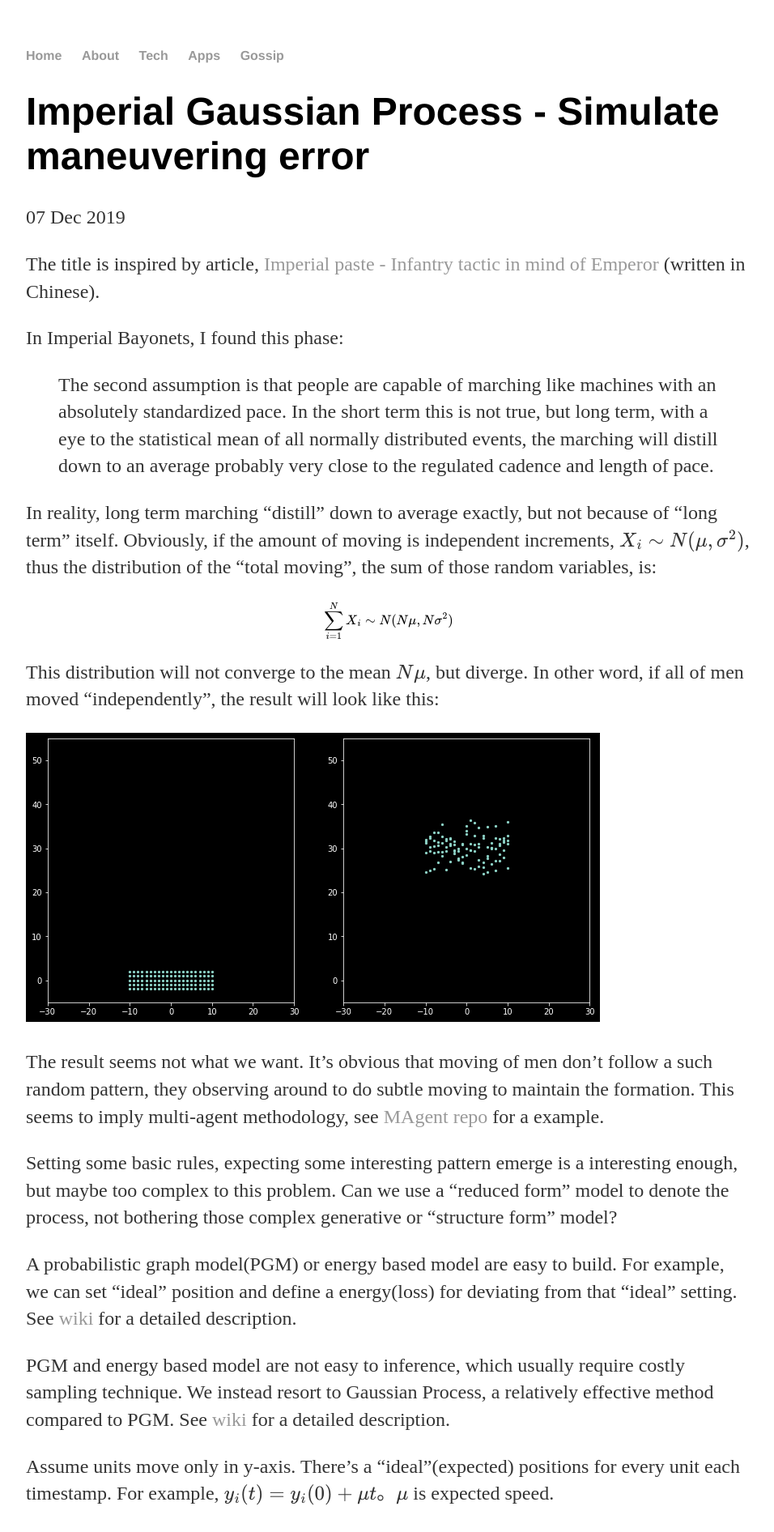
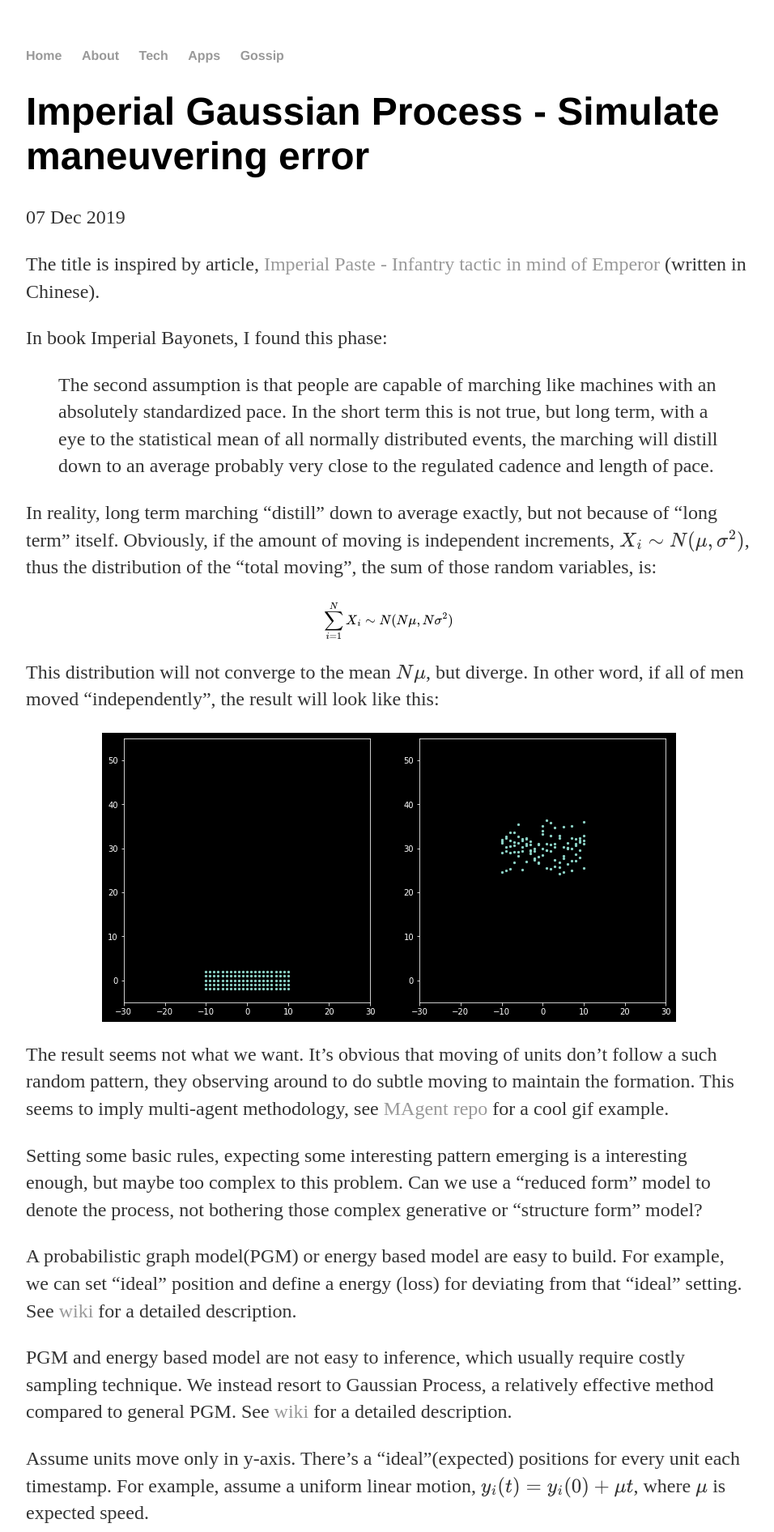
Before and after one commit to yiyuezhuo/blog, a Jekyll site: the page built from _posts/2019-12-7-emperor-gaussian-process.md, in a window 1280 px wide. Shown: the top 1892 px of the page at 81% size, without its empty margins (160-1116 px from the left). Built offline with Jekyll 4.4.1, drawn with Linux system fonts in a browser that asks for light colours; formulas are drawn with MathJax 3; some of the changed text lies outside the part shown.

```diff
--- a/_posts/2019-12-7-emperor-gaussian-process.md
+++ b/_posts/2019-12-7-emperor-gaussian-process.md
@@ -6,10 +6,10 @@ category: tech
 ---
 
 The title is inspired by article,
-[Imperial paste - Infantry tactic in mind of Emperor](https://zhuanlan.zhihu.com/p/84925508)
+[Imperial Paste - Infantry tactic in mind of Emperor](https://zhuanlan.zhihu.com/p/84925508)
 (written in Chinese).
 
-In Imperial Bayonets, I found this phase:
+In book Imperial Bayonets, I found this phase:
 
 > The second assumption is that people are capable of marching like machines with an absolutely standardized pace. In the short term this is not true, but long term, with a eye to the statistical mean of all normally distributed events, the marching will distill down to an average probably very close to the regulated cadence and length of pace.
 
@@ -26,24 +26,24 @@ In other word, if all of men moved "independently", the result will look like th
 
 ![basic]({{ site.baseurl }}/imgs/emperor-gaussian-process/basic.png)
 
-The result seems not what we want. It's obvious that moving of men don't follow a such random pattern, they observing around to do subtle moving to maintain the formation.
-This seems to imply multi-agent methodology, see [MAgent repo](https://github.com/geek-ai/MAgent) for a example.
+The result seems not what we want. It's obvious that moving of units don't follow a such random pattern, they observing around to do subtle moving to maintain the formation.
+This seems to imply multi-agent methodology, see [MAgent repo](https://github.com/geek-ai/MAgent) for a cool gif example.
 
-Setting some basic rules, expecting some interesting pattern emerge is a interesting enough,
+Setting some basic rules, expecting some interesting pattern emerging is a interesting enough,
 but maybe too complex to this problem. Can we use a "reduced form" model to denote the process,
 not bothering those complex generative or "structure form" model?
 
 A probabilistic graph model(PGM) or energy based model are easy to build. For example, we can set "ideal" position
-and define a energy(loss) for deviating from that "ideal" setting. See
+and define a energy (loss) for deviating from that "ideal" setting. See
 [wiki](https://en.wikipedia.org/wiki/Boltzmann_distribution)
 for a detailed description.
 
 PGM and energy based model are not easy to inference, which usually require costly sampling technique.
-We instead resort to Gaussian Process, a relatively effective method compared to PGM.
+We instead resort to Gaussian Process, a relatively effective method compared to general PGM.
 See [wiki](https://en.wikipedia.org/wiki/Gaussian_process) for a detailed description.
 
 Assume units move only in y-axis. There's a "ideal"(expected) positions for every unit
-each timestamp. For example, $y_i(t)=y_i(0)+\mu t$。$\mu$ is expected speed.
+each timestamp. For example, assume a uniform linear motion, $y_i(t)=y_i(0)+\mu t$, where $\mu$ is expected speed.
 
 We will model deviating from ideal position, the error term:
 
--- a/css/main.css
+++ b/css/main.css
@@ -70,3 +70,8 @@ h2.post{
     color:#404040;
     padding-bottom: 10px;
 }
+
+img{
+    margin: auto;
+    display: block;
+}
```
Also changed, not shown: other parts of _posts/2019-12-7-emperor-gaussian-process.md (+4 -4 lines), readme.md.
